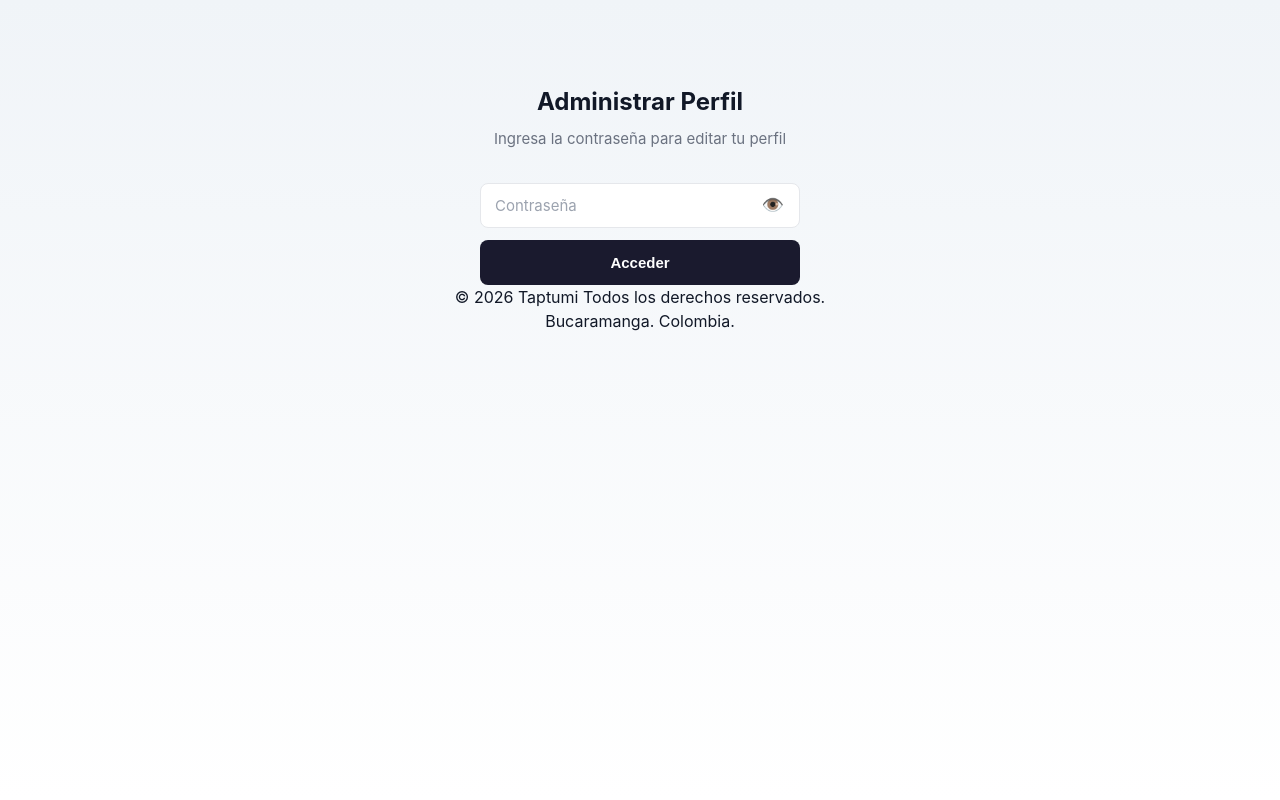
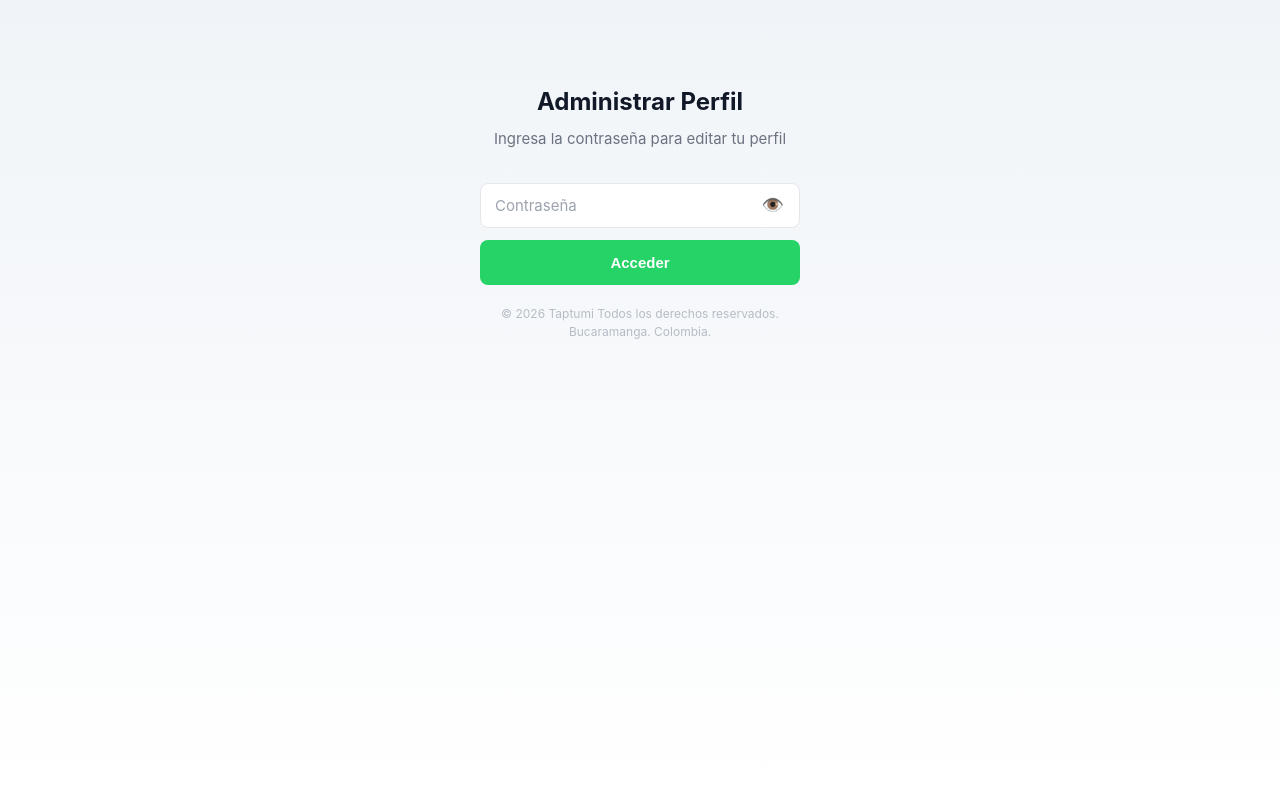
Before and after one commit to mauriciolinares4315/taptumi, a Flask app: page /admin/1 in a window 1280 px wide. Run offline with Flask 3, Linux system fonts and the light colour scheme; parts of the project's set-up code (start-up, migrations or seed data) failed here and were passed over.

Commit message:
Add footer copyright section with styling and update references in templates

```diff
--- a/static/css/admin.css
+++ b/static/css/admin.css
@@ -323,6 +323,18 @@
     text-transform: uppercase;
     letter-spacing: 0.5px;
 }
+/* ===== FOOTER UNIFICADO ===== */
+.footer-copyright {
+    font-size: 12px;
+    color: var(--text-muted);   /* gris suave */
+    text-align: center;
+    margin-top: 20px;
+    opacity: 0.7;
+    transition: opacity 0.2s;
+}
+.footer-copyright:hover {
+    opacity: 1;  /* opcional: más visible al pasar el ratón */
+}
 
 /* Responsive */
 @media (max-width: 480px) {
--- a/static/css/style.css
+++ b/static/css/style.css
@@ -3,7 +3,7 @@
    ============================================================ */
 
 :root {
-    --primary: #1a1a2e;
+    --primary: #25D366;
     --whatsapp: #25D366;
     --email: #333333;
     --surface: #f8f9fa;
@@ -343,6 +347,18 @@ body {
 
 .social-link:hover .social-icon {
     transform: scale(1.08);
+}
+/* ===== FOOTER UNIFICADO ===== */
+.footer-copyright {
+    font-size: 12px;
+    color: var(--text-muted);   /* gris suave */
+    text-align: center;
+    margin-top: 20px;
+    opacity: 0.7;
+    transition: opacity 0.2s;
+}
+.footer-copyright:hover {
+    opacity: 1;  /* opcional: más visible al pasar el ratón */
 }
 
 /* === COLORES OFICIALES POR RED SOCIAL === */
--- a/templates/admin.html
+++ b/templates/admin.html
@@ -160,7 +160,7 @@
 
             <p id="save-msg" class="save-msg" style="display:none;"></p>
         </div>
-         <p class="admin-hint"> © <span class="taptumi-year"></span> Taptumi  Todos los derechos reservados.<br> Bucaramanga. Colombia.</p>
+         <p class="footer-copyright"> © <span class="taptumi-year"></span> Taptumi  Todos los derechos reservados.<br> Bucaramanga. Colombia.</p>
 
     </div>
     <script>
--- a/templates/create_login.html
+++ b/templates/create_login.html
@@ -3,6 +3,7 @@
 <head>
     <meta charset="UTF-8">
     <meta name="viewport" content="width=device-width, initial-scale=1.0">
+     <link rel="stylesheet" href="/static/css/style.css">
     <title>Acceso - Crear Perfil NFC</title>
     <style>
         * { margin: 0; padding: 0; box-sizing: border-box; }
@@ -136,7 +137,7 @@
         </div>
         <button onclick="login()" class="btn">Acceder</button>
 
-        <p class="admin-hint"> © <span class="taptumi-year"></span> Taptumi  Todos los derechos reservados.<br> Bucaramanga. Colombia.</p>
+        <p class="footer-copyright"> © <span class="taptumi-year"></span> Taptumi  Todos los derechos reservados.<br> Bucaramanga. Colombia.</p>
     </div>
         <script>
          document.querySelectorAll('.taptumi-year').forEach(el => {
--- a/templates/create_profile.html
+++ b/templates/create_profile.html
@@ -286,7 +286,7 @@
                 </p>
             </div>
             <a href="/" class="btn-secondary">Crear otro perfil</a>
-            <p class="admin-hint"> © <span class="taptumi-year"></span> Taptumi  Todos los derechos reservados.<br> Bucaramanga. Colombia.</p>
+            <p class="footer-copyright"> © <span class="taptumi-year"></span> Taptumi  Todos los derechos reservados.<br> Bucaramanga. Colombia.</p>
         </div>
     </div>
         <script>
--- a/templates/gallery_carousel.html
+++ b/templates/gallery_carousel.html
@@ -229,7 +229,7 @@
     const container = document.querySelector('.carousel-container');
     container.addEventListener('mouseenter', () => clearInterval(autoplay));
     container.addEventListener('mouseleave', () => {
-        autoplay = setInterval(() => window.moveCarousel(1), 5000);
+        autoplay = setInterval(() => window.moveCarousel(1), 3000);
     });
 
     // Swipe en móvil
@@ -245,7 +245,7 @@
         if (Math.abs(diff) > 50) {
             window.moveCarousel(diff > 0 ? 1 : -1);
         }
-        autoplay = setInterval(() => window.moveCarousel(1), 5000);
+        autoplay = setInterval(() => window.moveCarousel(1), 3000);
     }, {passive: true});
 
     // Lightbox
@@ -275,7 +275,7 @@
             setTimeout(() => {
                 lb.remove();
                 document.body.style.overflow = '';
-                autoplay = setInterval(() => window.moveCarousel(1), 5000);
+                autoplay = setInterval(() => window.moveCarousel(1), 3000);
             }, 300);
         }
     };
```
Also changed, not shown: other parts of static/css/style.css (+19 -15 lines), templates/profile.html (+4 -4 lines).
